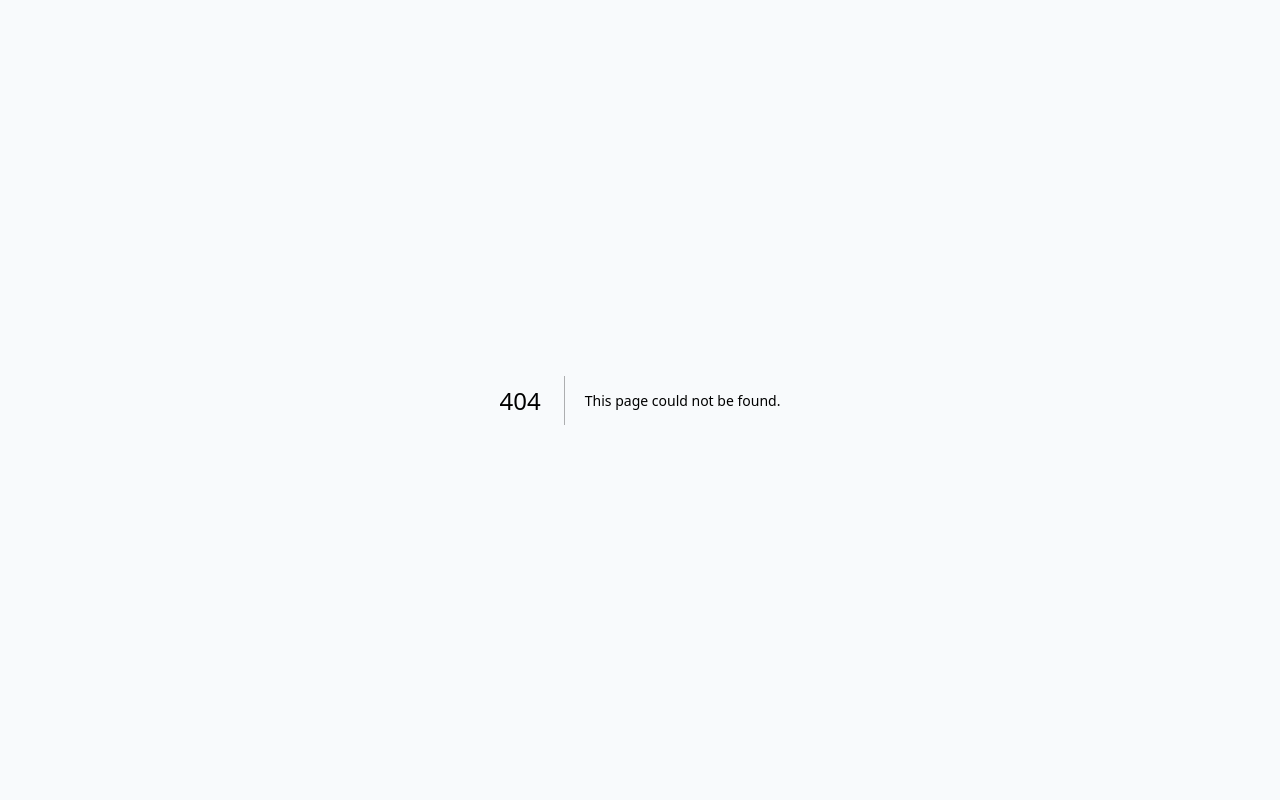
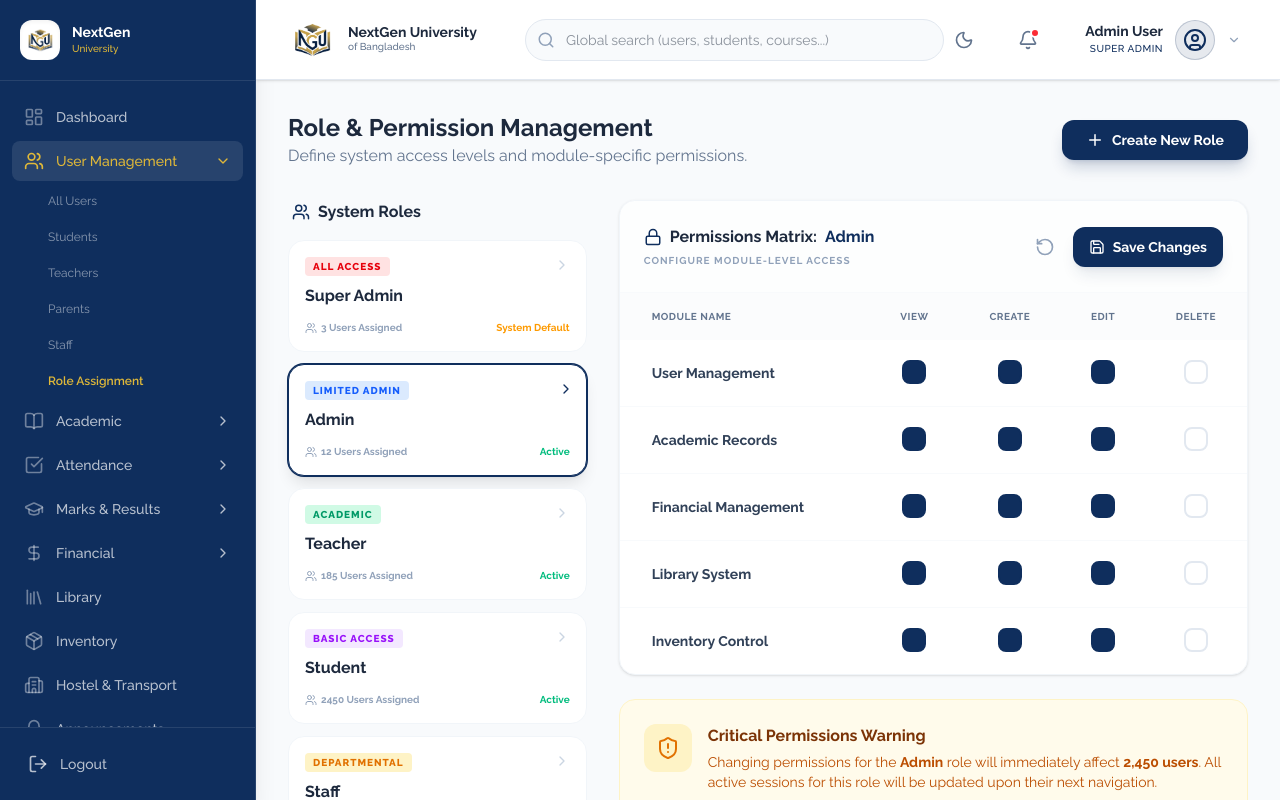
Before and after one commit to amdadislam01/smart-university-managment-system, a Next.js app: page /admin/roles in a window 1280 px wide. Before the commit this address had no page. Built offline with nearby package versions, Linux system fonts and the light colour scheme.

Commit message:
CREATE app/admin/roles/page.tsx: user roles management

```diff
--- /dev/null
+++ b/app/admin/roles/page.tsx
@@ -0,0 +1,188 @@
+"use client";
+
+import React from "react";
+import {
+  ShieldCheck,
+  Users,
+  Plus,
+  Lock,
+  Eye,
+  Edit3,
+  Trash2,
+  CheckCircle2,
+  XCircle,
+  Settings,
+  ShieldAlert,
+  Save,
+  RotateCcw,
+  ChevronRight
+} from "lucide-react";
+import { motion } from "framer-motion";
+
+const roles = [
+  { name: "Super Admin", users: 3, level: "All Access", status: "System Default", color: "text-red-600 bg-red-100" },
+  { name: "Admin", users: 12, level: "Limited Admin", status: "Active", color: "text-blue-600 bg-blue-100" },
+  { name: "Teacher", users: 185, level: "Academic", status: "Active", color: "text-emerald-600 bg-emerald-100" },
+  { name: "Student", users: 2450, level: "Basic Access", status: "Active", color: "text-purple-600 bg-purple-100" },
+  { name: "Staff", users: 85, level: "Departmental", status: "Active", color: "text-amber-600 bg-amber-100" },
+];
+
+const permissionModules = [
+  { name: "User Management", permissions: ["View", "Create", "Edit", "Delete"] },
+  { name: "Academic Records", permissions: ["View", "Create", "Edit", "Delete"] },
+  { name: "Financial Management", permissions: ["View", "Create", "Edit", "Delete"] },
+  { name: "Library System", permissions: ["View", "Create", "Edit", "Delete"] },
+  { name: "Inventory Control", permissions: ["View", "Create", "Edit", "Delete"] },
+];
+
+export default function RoleManagement() {
+  const [selectedRole, setSelectedRole] = React.useState("Admin");
+
+  return (
+    <div className="space-y-8 pb-12">
+      {/* Page Header */}
+      <div className="flex flex-col md:flex-row md:items-center justify-between gap-4">
+        <div>
+          <h1 className="text-2xl font-bold text-slate-800">Role & Permission Management</h1>
+          <p className="text-slate-500">Define system access levels and module-specific permissions.</p>
+        </div>
+        <button className="flex items-center gap-2 px-6 py-2.5 bg-primary text-white rounded-xl text-sm font-bold hover:bg-primary/90 transition-all shadow-lg shadow-primary/20 cursor-pointer">
+          <Plus size={18} />
+          Create New Role
+        </button>
+      </div>
+
+      <div className="grid grid-cols-1 xl:grid-cols-3 gap-8">
+        {/* Roles List */}
+        <div className="xl:col-span-1 space-y-4">
+          <h3 className="font-bold text-slate-800 flex items-center gap-2 px-1">
+            <Users size={18} className="text-primary" />
+            System Roles
+          </h3>
+          <div className="space-y-3">
+            {roles.map((role, i) => (
+              <motion.button
+                key={role.name}
+                initial={{ opacity: 0, x: -10 }}
+                animate={{ opacity: 1, x: 0 }}
+                transition={{ delay: i * 0.1 }}
+                onClick={() => setSelectedRole(role.name)}
+                className={`w-full p-4 rounded-2xl border transition-all text-left group ${
+                  selectedRole === role.name
+                  ? 'bg-white border-primary shadow-lg ring-1 ring-primary'
+                  : 'bg-white border-slate-100 hover:border-primary/30 hover:shadow-md'
+                }`}
+              >
+                <div className="flex justify-between items-start mb-2">
+                  <span className={`text-[10px] font-extrabold px-2 py-0.5 rounded uppercase tracking-widest ${role.color}`}>
+                    {role.level}
+                  </span>
+                  <ChevronRight size={16} className={`transition-transform ${selectedRole === role.name ? 'translate-x-1 text-primary' : 'text-slate-300'}`} />
+                </div>
+                <h4 className="font-bold text-slate-800 group-hover:text-primary transition-colors">{role.name}</h4>
+                <div className="flex items-center justify-between mt-3 text-[10px] font-bold text-slate-400">
+                   <span className="flex items-center gap-1"><Users size={12} /> {role.users} Users Assigned</span>
+                   <span className={role.status === 'System Default' ? 'text-amber-500' : 'text-emerald-500'}>{role.status}</span>
+                </div>
+              </motion.button>
+            ))}
+          </div>
+        </div>
+
+        {/* Permissions Matrix */}
+        <div className="xl:col-span-2 space-y-6">
+          <div className="bg-white rounded-2xl border border-slate-100 shadow-sm overflow-hidden">
+            <div className="p-6 border-b border-slate-50 flex justify-between items-center bg-slate-50/30">
+              <div>
+                <h3 className="font-bold text-slate-800 flex items-center gap-2">
+                  <Lock size={18} className="text-primary" />
+                  Permissions Matrix: <span className="text-primary">{selectedRole}</span>
+                </h3>
+                <p className="text-[10px] text-slate-400 font-bold uppercase tracking-widest mt-1">Configure module-level access</p>
+              </div>
+              <div className="flex gap-2">
+                <button className="p-2.5 text-slate-400 hover:text-primary hover:bg-slate-50 rounded-xl transition-all cursor-pointer">
+                  <RotateCcw size={20} />
+                </button>
+                <button className="flex items-center gap-2 px-4 py-2.5 bg-primary text-white rounded-xl text-sm font-bold shadow-lg shadow-primary/10 hover:shadow-xl transition-all cursor-pointer">
+                  <Save size={16} />
+                  Save Changes
+                </button>
+              </div>
+            </div>
+
+            <div className="overflow-x-auto">
+              <table className="w-full text-left">
+                <thead className="bg-slate-50/50 text-[10px] uppercase tracking-wider text-slate-500 font-bold">
+                  <tr>
+                    <th className="px-8 py-4">Module Name</th>
+                    {permissionModules[0].permissions.map(p => (
+                      <th key={p} className="px-6 py-4 text-center">{p}</th>
+                    ))}
+                  </tr>
+                </thead>
+                <tbody className="divide-y divide-slate-50">
+                  {permissionModules.map((module, i) => (
+                    <tr key={i} className="hover:bg-slate-50/30 transition-colors">
+                      <td className="px-8 py-5">
+                        <span className="text-sm font-bold text-slate-700">{module.name}</span>
+                      </td>
+                      {module.permissions.map((p, j) => (
+                        <td key={j} className="px-6 py-5 text-center">
+                          <label className="inline-flex items-center justify-center cursor-pointer group">
+                            <input
+                              type="checkbox"
+                              defaultChecked={selectedRole === 'Super Admin' || (selectedRole === 'Admin' && p !== 'Delete')}
+                              className="hidden peer"
+                            />
+                            <div className="w-6 h-6 border-2 border-slate-200 rounded-lg flex items-center justify-center transition-all peer-checked:bg-primary peer-checked:border-primary group-hover:border-primary/50">
+                              <CheckCircle2 size={14} className="text-white scale-0 transition-transform peer-checked:scale-100" />
+                            </div>
+                          </label>
+                        </td>
+                      ))}
+                    </tr>
+                  ))}
+                </tbody>
+              </table>
+            </div>
+          </div>
+
+          {/* Warning Section */}
+          <div className="bg-amber-50 border border-amber-100 rounded-2xl p-6 flex items-start gap-4">
+            <div className="bg-amber-100 p-3 rounded-xl text-amber-600">
+              <ShieldAlert size={24} />
+            </div>
+            <div>
+              <h4 className="font-bold text-amber-900 mb-1">Critical Permissions Warning</h4>
+              <p className="text-sm text-amber-700">Changing permissions for the <span className="font-bold">{selectedRole}</span> role will immediately affect <span className="font-bold">2,450 users</span>. All active sessions for this role will be updated upon their next navigation.</p>
+            </div>
+          </div>
+
+          <div className="grid grid-cols-1 md:grid-cols-2 gap-6">
+            <div className="bg-slate-800 rounded-2xl p-6 text-white group cursor-pointer hover:shadow-xl transition-all border border-slate-700">
+              <div className="flex justify-between items-start mb-4">
+                <div className="bg-primary/20 p-3 rounded-xl">
+                  <ShieldCheck size={20} className="text-secondary" />
+                </div>
+                <Settings size={18} className="text-slate-500 group-hover:rotate-90 transition-transform duration-500" />
+              </div>
+              <h4 className="font-bold mb-1">Global Security Policies</h4>
+              <p className="text-xs text-slate-400">Configure 2FA requirements and session timeout policies for all roles.</p>
+            </div>
+            <div className="bg-white rounded-2xl p-6 border border-slate-100 shadow-sm group cursor-pointer hover:shadow-xl transition-all">
+              <div className="flex justify-between items-start mb-4">
+                <div className="bg-slate-50 p-3 rounded-xl">
+                  <Users size={20} className="text-primary" />
+                </div>
+                <ChevronRight size={18} className="text-slate-300 group-hover:translate-x-1 transition-transform" />
+              </div>
+              <h4 className="font-bold text-slate-800 mb-1">Assign Users to Roles</h4>
+              <p className="text-xs text-slate-500">Quickly move users between different permission levels and roles.</p>
+            </div>
+          </div>
+        </div>
+      </div>
+    </div>
+  );
+}
```
